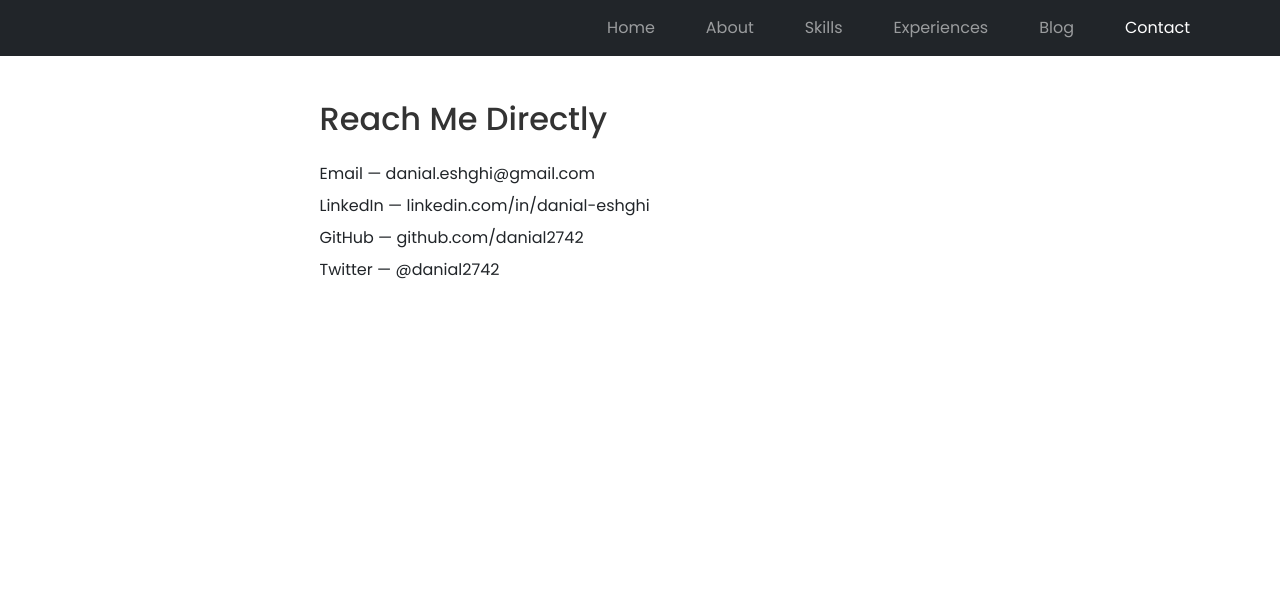
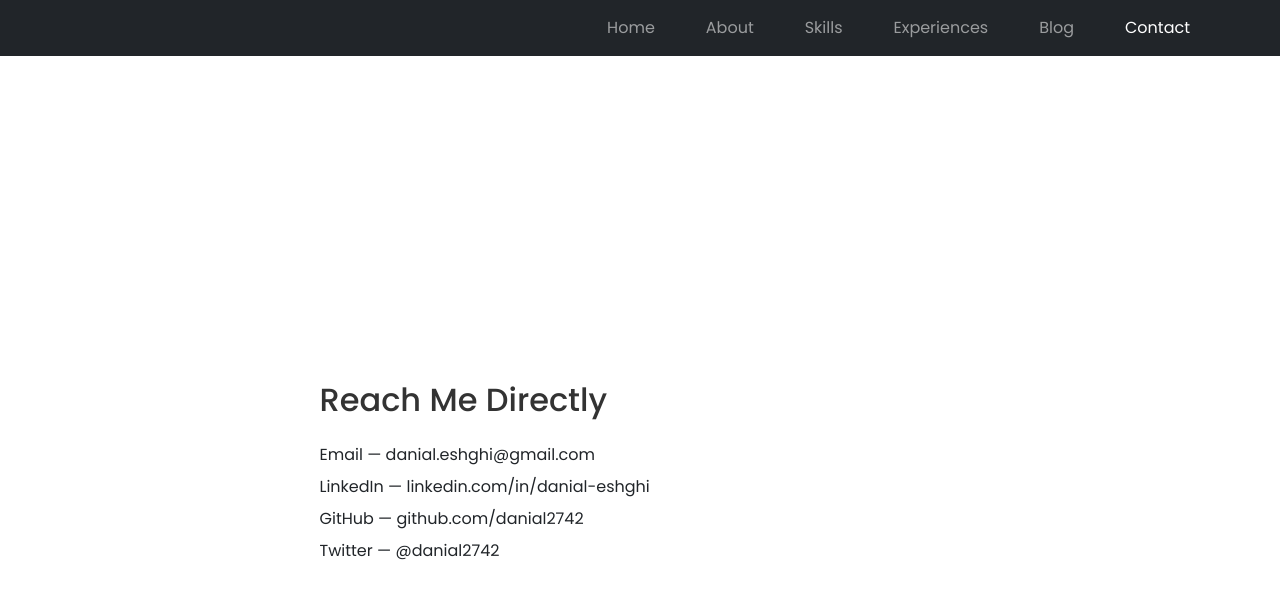
Before and after one commit to danial2742/danial2742.github.io, a Jekyll site: the page built from contact.html, in a window 1280 px wide. Shown: the top 599 px of the page. Built offline with Jekyll 4.4.1, drawn with Linux system fonts in a browser that asks for light colours; some web fonts are replaced.

Commit message:
Change Contact Page

```diff
--- a/contact.html
+++ b/contact.html
@@ -3,7 +3,8 @@ permalink: /contact/
 layout: default
 ---
 
-<div class="container" style="padding-top: 100px; padding-bottom: 60px;">
+<div class="container h-100 d-flex flex-column justify-content-center">
+    <div style="height: 60px;"></div>
     <div class="row justify-content-center">
         <div class="col-lg-7">
             <h2 class="mb-4">Reach Me Directly</h2>
```
